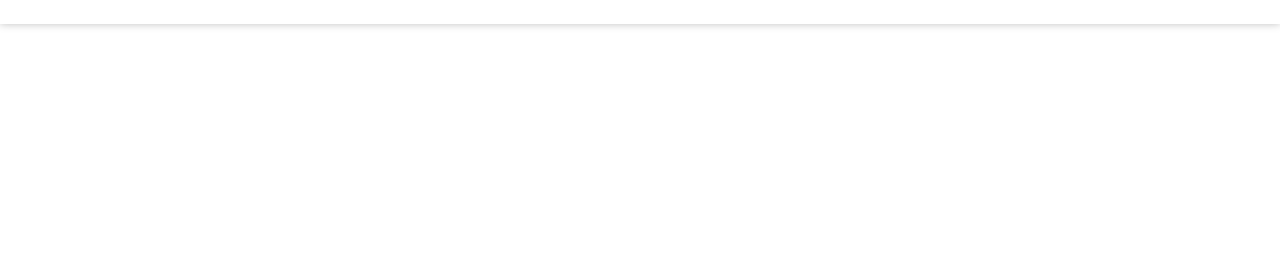
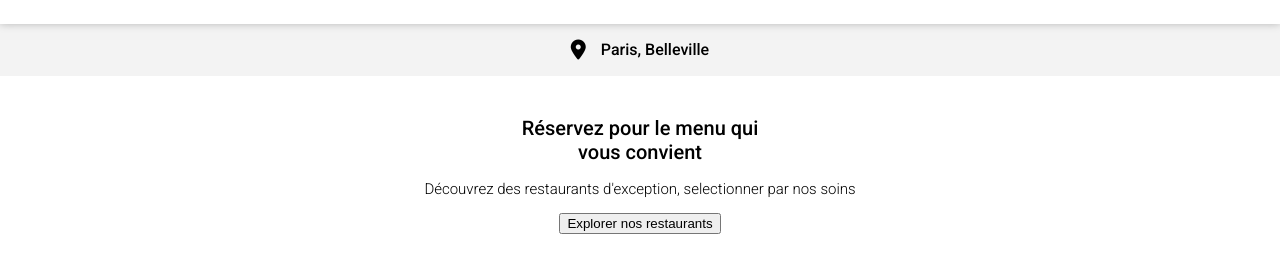
Before and after one commit to Alass-sr/ohmyfood, a plain HTML site: page index.html in a window 1280 px wide. Shown: the part 67-340 px from the top of the page. Drawn offline with Linux system fonts and the light colour scheme; a web font is replaced by a local one.

Commit message:
address et explorer

```diff
--- a/index.html
+++ b/index.html
@@ -12,5 +12,21 @@
     <header>
         <h1>ohmyfood</h1>
     </header>
+
+    <main>
+        <section class="address">
+            <i class="fa-solid fa-location-dot"></i>
+            <span class="address__text">Paris, Belleville</span>
+        </section>
+
+        <section class="explorer">
+            <h2>Réservez pour le menu qui<br> vous convient</h2>
+            <p>Découvrez des restaurants d'exception, selectionner par nos soins</p>
+            <button>Explorer nos restaurants</button>
+        </section>
+
+
+        <script src="https://kit.fontawesome.com/3cf3e61cf3.js" crossorigin="anonymous"></script>
+    </main>
 </body>
 </html>
--- a/style.css
+++ b/style.css
@@ -9,6 +9,7 @@
 body {
     margin: 0;
     padding: 0;
+    font-family: 'Roboto', sans-serif;
 }
 
 header {
@@ -16,4 +17,36 @@ header {
     text-align: center;
     box-shadow: 0 0 0.5rem rgb(0 0 0 / 25%);
     padding: 5px;
+    position: relative;
 }
+/* *************************** ADDRESS *****************************************/
+main .address {
+    display: flex;
+    align-items: center;
+    justify-content: center;
+    gap: 15px;
+    background-color: #f3f3f3;
+    padding: 16px;
+    margin-bottom: 40px;
+}
+
+.address__text {
+    font-weight: 500;
+}
+.fa-solid.fa-location-dot {
+    font-size: 20px;
+}
+
+/* ******************************* EXPLORER *************************************/
+.explorer {
+   text-align: center;
+}
+.explorer h2 {
+    font-size: 20px;
+    font-weight: 500;
+}
+.explorer p {
+    font-size: 15px;
+    font-weight: 200;
+}
+/* ***************************** EXPLORER BUTTON */
```
